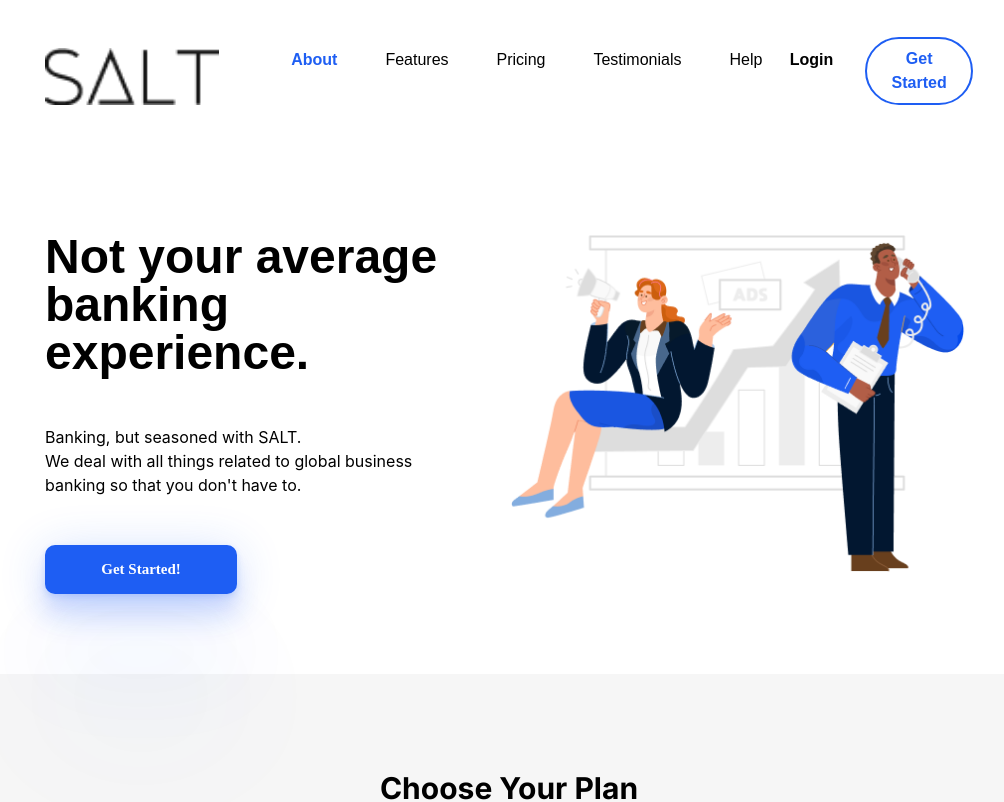
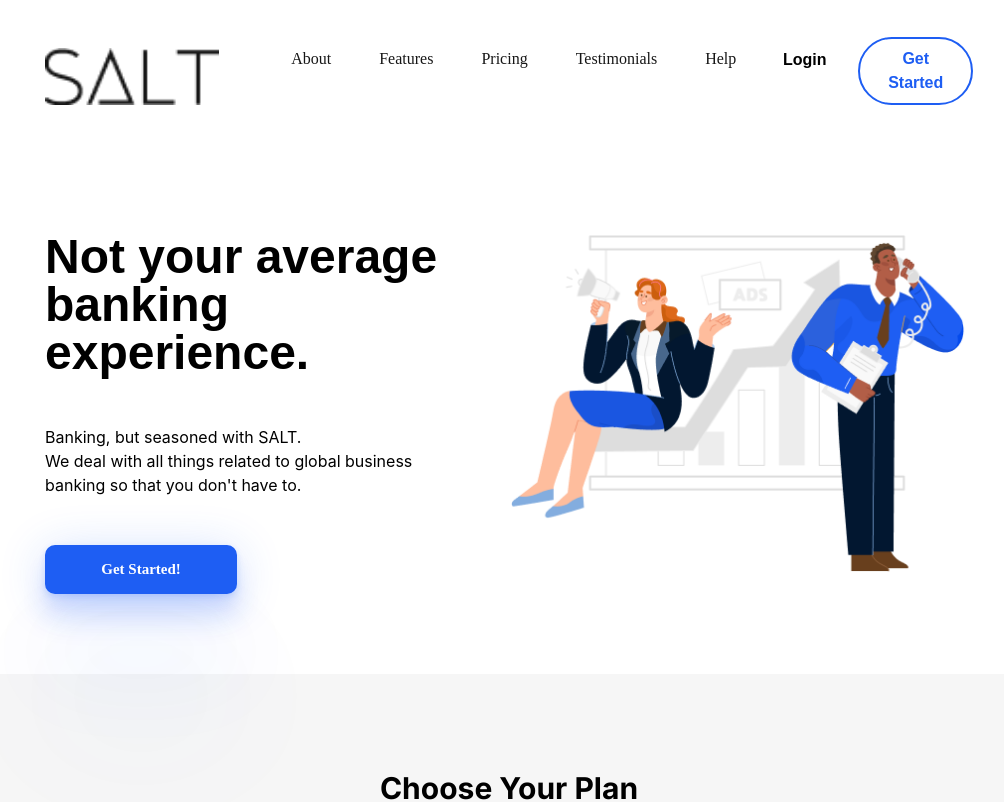
Before and after one commit to AmitrajitDas/SALT-Currency-Converter, a React (Create React App) app: page / in a window 1280 px wide. Shown: the top 802 px of the page, without its empty margins (131-1135 px from the left). Built offline with nearby package versions, Linux system fonts and the light colour scheme; no server answers; a web font is replaced by a local one.

Commit message:
new: hover effects and minor tweaks

```diff
--- a/src/components/Converter/index.jsx
+++ b/src/components/Converter/index.jsx
@@ -16,7 +16,7 @@
   const [res, setRes] = useState()
 
   useEffect(() => {
-    // convertCurrency(fromCurr, toCurr, amount).then((data) => setRes(data))
+    convertCurrency(fromCurr, toCurr, amount).then((data) => setRes(data))
     console.log(res)
   }, [fromCurr, toCurr, amount])
 
--- a/src/components/Header/header.styles.css
+++ b/src/components/Header/header.styles.css
@@ -7,3 +7,12 @@
     margin-left: 2rem;
     border: 2px solid #1E5EF3;
 }
+
+.nav-links {
+    font-family: 'HK Grotesk';
+    font-style: normal;
+    font-weight: 400;
+    font-size: 16px;
+    line-height: 21px;
+    color: #161616;
+}
--- a/src/components/Header/index.jsx
+++ b/src/components/Header/index.jsx
@@ -6,19 +6,27 @@
     <div className='font-primary py-12 px-44 flex flex-row justify-between'>
       <div className='flex flex-row'>
         <img src={Logo} alt='logo' className='cursor-pointer' />
-        <div className='ml-12 flex flex-row'>
-          <div className='mx-6 text-primary cursor-pointer font-bold'>
+        <div className='ml-12 flex flex-row nav-links'>
+          <div className='mx-6 cursor-pointer hover:text-primary hover:font-bold'>
             About
           </div>
-          <div className='mx-6 cursor-pointer'>Features</div>
-          <div className='mx-6 cursor-pointer'>Pricing</div>
-          <div className='mx-6 cursor-pointer'>Testimonials</div>
-          <div className='mx-6 cursor-pointer'>Help</div>
+          <div className='mx-6 cursor-pointer hover:text-primary hover:font-bold'>
+            Features
+          </div>
+          <div className='mx-6 cursor-pointer hover:text-primary hover:font-bold'>
+            Pricing
+          </div>
+          <div className='mx-6 cursor-pointer hover:text-primary hover:font-bold'>
+            Testimonials
+          </div>
+          <div className='mx-6 cursor-pointer hover:text-primary hover:font-bold'>
+            Help
+          </div>
         </div>
       </div>
       <div className='ml-24 font-bold flex flex-row'>
-        <div className='ml-12 cursor-pointer'>Login</div>
-        <button className='btn rounded-full text-primary font-bold px-5 py-2 cursor-pointer'>
+        <div className='ml-12 cursor-pointer hover:text-primary'>Login</div>
+        <button className='btn rounded-full text-primary font-bold px-5 py-2 cursor-pointer hover:bg-primary hover:text-[#FFFFFF]'>
           Get Started
         </button>
       </div>
--- a/src/components/Hero/index.jsx
+++ b/src/components/Hero/index.jsx
@@ -10,7 +10,7 @@
         <div className='mt-12'>Banking, but seasoned with SALT.</div>
         <div>We deal with all things related to global business</div>
         <div>banking so that you don't have to.</div>
-        <button className='mt-12 hero-btn text-secondary rounded-full cursor-pointer'>
+        <button className='mt-12 hero-btn text-secondary rounded-full cursor-pointer hover:bg-[#1541AA]'>
           Get Started!
         </button>
       </div>
--- a/src/components/Newsletter/index.jsx
+++ b/src/components/Newsletter/index.jsx
@@ -14,7 +14,7 @@
             Banking, but seasoned with SALT.
           </div>
         </div>
-        <button className='newsletter-btn text-secondary rounded-full cursor-pointer'>
+        <button className='newsletter-btn text-secondary rounded-full cursor-pointer hover:bg-[#1541AA]'>
           Subscribe Now!
         </button>
       </div>
--- a/src/components/Plans/Card/index.jsx
+++ b/src/components/Plans/Card/index.jsx
@@ -26,7 +26,7 @@
           <div className='font-bold'>{plan.charge}</div>/mo
         </div>
       )}
-      <button className='card-btn rounded-full text-primary font-bold px-8 py-2 cursor-pointer mr-6'>
+      <button className='card-btn rounded-full text-primary font-bold px-8 py-2 cursor-pointer mr-6 hover:bg-primary hover:text-[#FFFFFF]'>
         Sign Up
       </button>
     </div>
```
